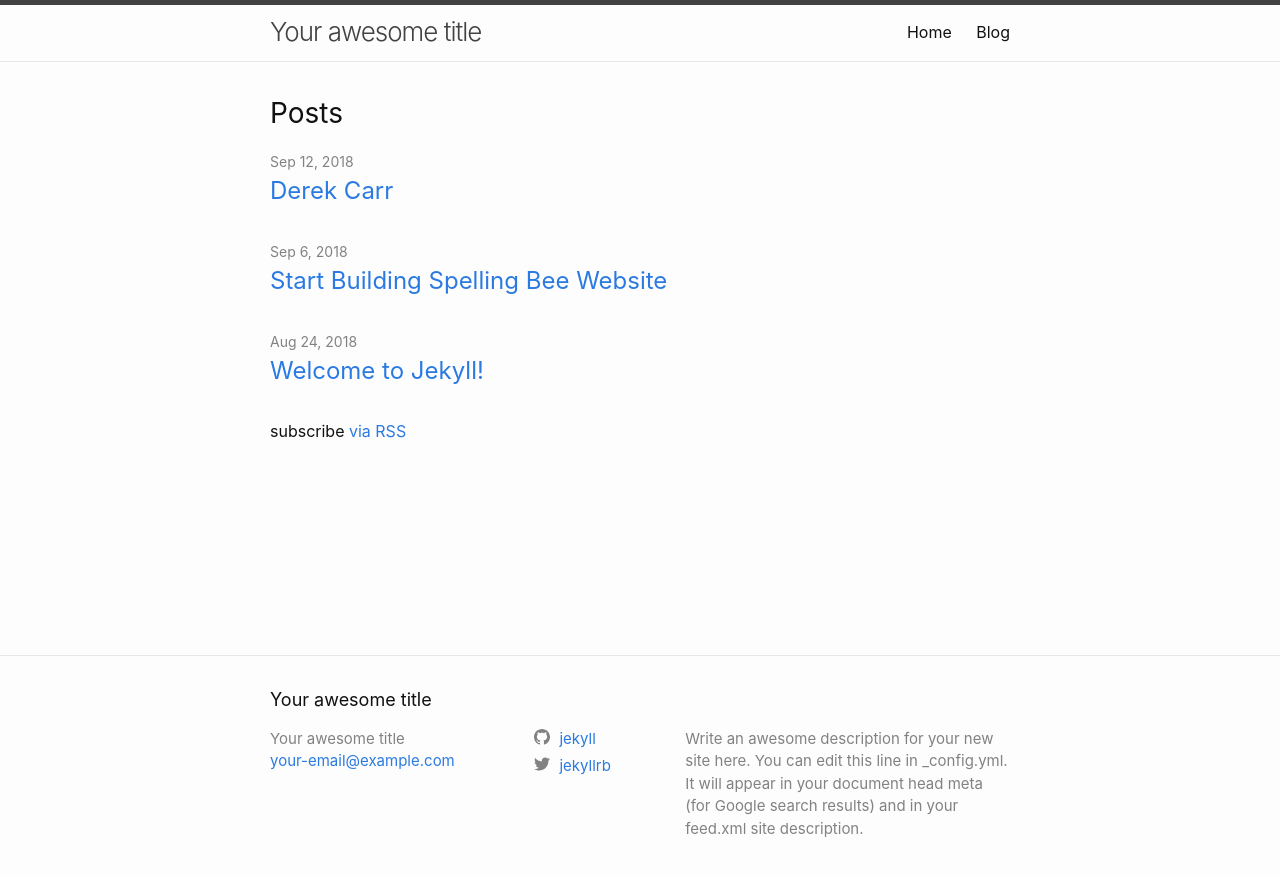
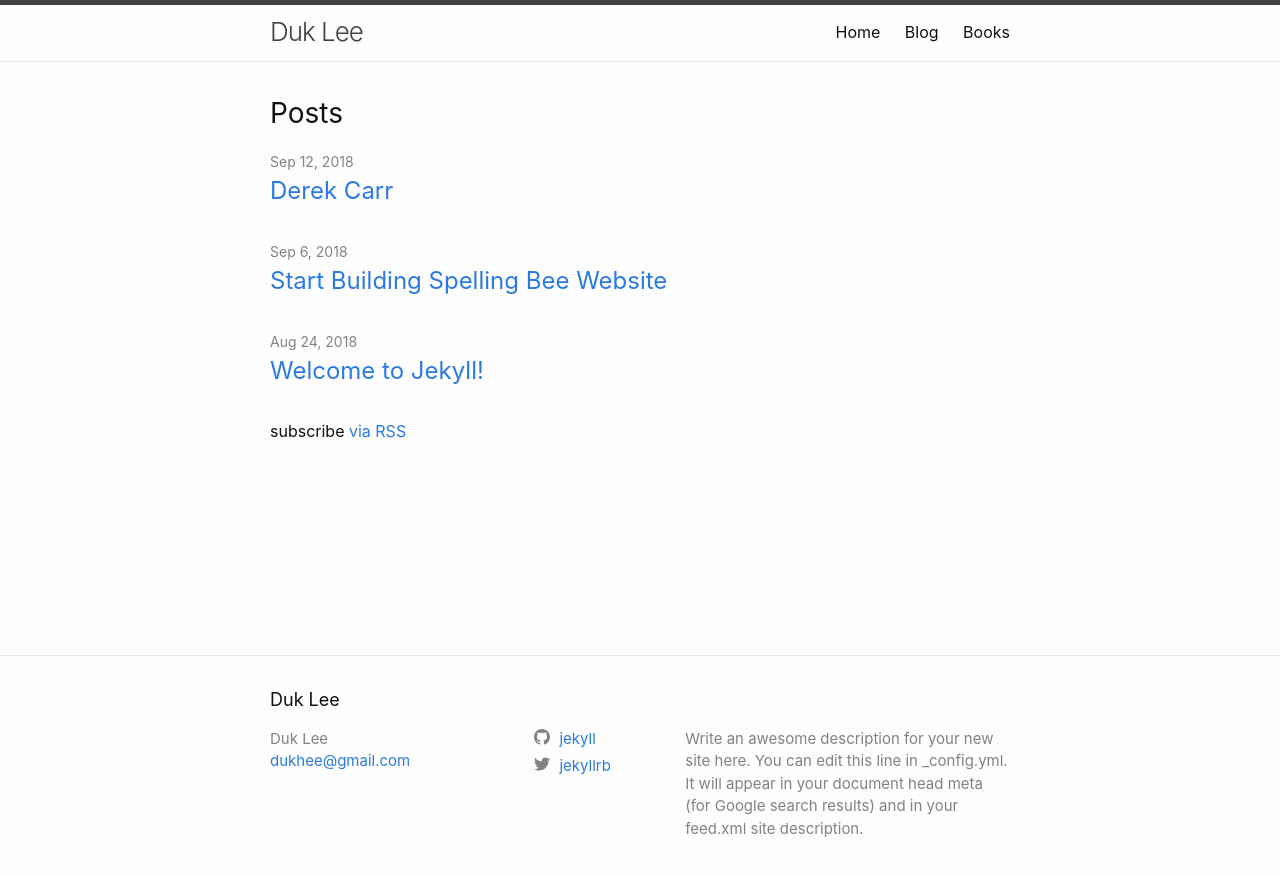
Before and after one commit to duk/blog.duklee.net, a Jekyll site: the page built from index.md, in a window 1280 px wide. Shown: the top 876 px of the page. Built offline with Jekyll 4.4.1, drawn with Linux system fonts in a browser that asks for light colours.

Commit message:
derek carr

```diff
--- a/_config.yml
+++ b/_config.yml
@@ -13,8 +13,8 @@
 # you will see them accessed via {{ site.title }}, {{ site.email }}, and so on.
 # You can create any custom variable you would like, and they will be accessible
 # in the templates via {{ site.myvariable }}.
-title: Your awesome title
-email: your-email@example.com
+title: Duk Lee
+email: dukhee@gmail.com
 description: >- # this means to ignore newlines until "baseurl:"
   Write an awesome description for your new site here. You can edit this
   line in _config.yml. It will appear in your document head meta (for
--- a/_includes/header.html
+++ b/_includes/header.html
@@ -19,6 +19,7 @@
         <div class="trigger">
           <a class="page-link" href="https://www.duklee.net">Home</a>
           <a class="page-link" href="https://blog.duklee.net">Blog</a>
+          <a class="page-link" href="https://www.duklee.net/books">Books</a>
         </div>
       </nav>
     {%- endif -%}
```
